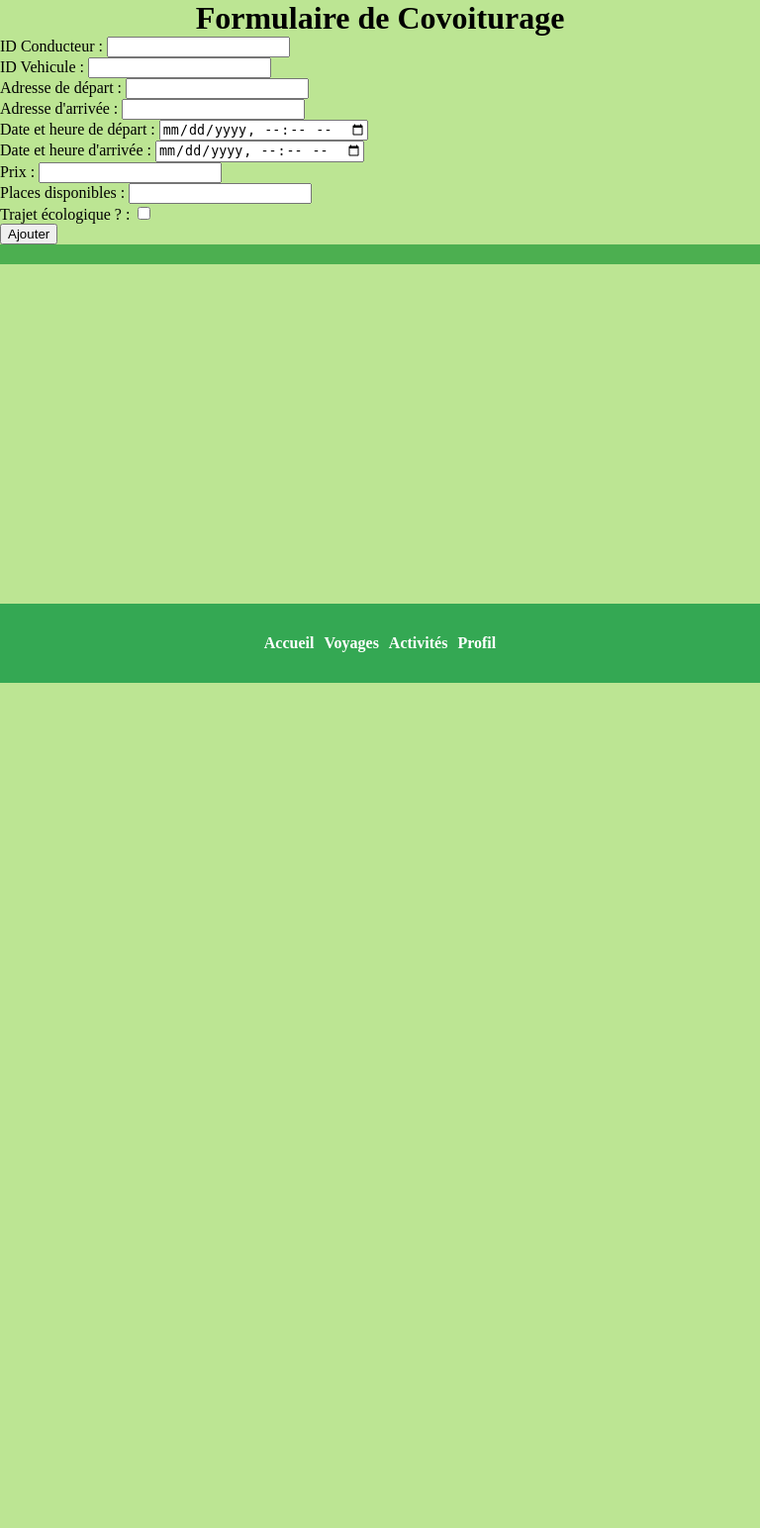
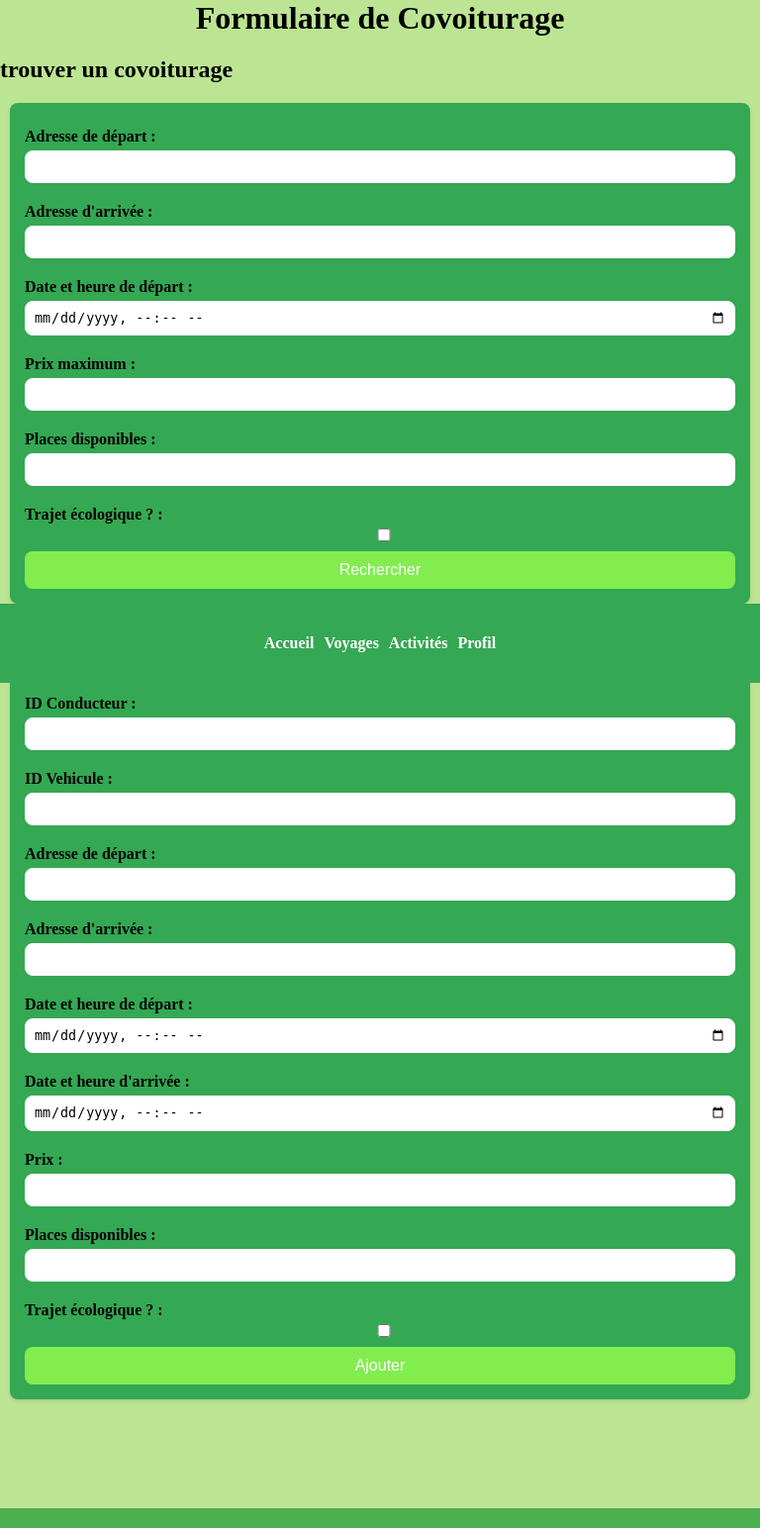
Before and after one commit to Alyaesub/Ecoride, a PHP site: page /FormeCovoit.php in a window 768 px wide. Shown: the part 110-1654 px from the top of the page at 99% size. Before the commit the page ends 800 px from the top, so only its background shows below. Run offline with PHP 8.4, Linux system fonts and the light colour scheme.

Commit message:
add css form and add form searchcovoit

```diff
--- a/FormeCovoit.php
+++ b/FormeCovoit.php
@@ -16,7 +16,7 @@
     </header>
     <main>
         <?php
-        include 'php/mainFormPage.php';
+        include 'php/addCovoitForm.php';
         ?>
     </main>
     <footer>
--- /dev/null
+++ b/php/addCovoitForm.php
@@ -0,0 +1,65 @@
+<main class="content" id="home">
+    <div class="title">
+        <h1>Formulaire de Covoiturage</h1>
+    </div>
+    <section class="formulaire">
+        <section class="search-covoit">
+            <h2>trouver un covoiturage</h2>
+            <form id="searchCovoiturageForm" action="saveCodeTest\traitement.php" method="get">
+                <label for="adresse_depart">Adresse de départ :</label>
+                <input type="text" id="adresse_depart" name="adresse_depart" required><br>
+
+                <label for="adresse_arrivee">Adresse d'arrivée :</label>
+                <input type="text" id="adresse_arrivee" name="adresse_arrivee" required><br>
+
+                <label for="date_depart">Date et heure de départ :</label>
+                <input type="datetime-local" id="date_depart" name="date_depart" required><br>
+
+                <label for="prix_max">Prix maximum :</label>
+                <input type="number" id="prix_max" name="prix_max" step="0.01"><br>
+
+                <label for="places_disponibles">Places disponibles :</label>
+                <input type="number" id="places_disponibles" name="places_disponibles"><br>
+
+                <label for="est_ecologique">Trajet écologique ? :</label>
+                <input type="checkbox" id="est_ecologique" name="est_ecologique"><br>
+
+                <button type="submit">Rechercher</button>
+            </form>
+        </section>
+        <section class="add-covoit">
+            <h2>Ajouter un covoiturage</h2>
+            <form id="addCovoiturageForm" action="saveCodeTest\traitement.php" method="post">
+
+                <label for="conducteur_id">ID Conducteur :</label>
+                <input type="number" id="conducteur_id" name="conducteur_id" required><br>
+
+                <label for="vehicule_id">ID Vehicule :</label>
+                <input type="number" id="vehicule_id" name="vehicule_id" required><br>
+
+                <label for="adresse_depart">Adresse de départ :</label>
+                <input type="text" id="adresse_depart" name="adresse_depart" required><br>
+
+                <label for="adresse_arrivee">Adresse d'arrivée :</label>
+                <input type="text" id="adresse_arrivee" name="adresse_arrivee" required><br>
+
+                <label for="date_depart">Date et heure de départ :</label>
+                <input type="datetime-local" id="date_depart" name="date_depart" required><br>
+
+                <label for="date_arrivee">Date et heure d'arrivée :</label>
+                <input type="datetime-local" id="date_arrivee" name="date_arrivee" required><br>
+
+                <label for="prix">Prix :</label>
+                <input type="number" id="prix" name="prix" required><br>
+
+                <label for="places_disponibles">Places disponibles :</label>
+                <input type="number" id="places_disponibles" name="places_disponibles" required><br>
+
+                <label for="est_ecologique">Trajet écologique ? :</label>
+                <input type="checkbox" id="est_ecologique" name="est_ecologique" required><br>
+
+                <button type="submit">Ajouter</button>
+            </form>
+        </section>
+    </section>
+</main>
--- a/saveCodeTest/traitement.php
+++ b/saveCodeTest/traitement.php
@@ -2,4 +2,5 @@
 echo "<h1>Données reçues :</h1>";
 echo "<pre>"; // Pour un affichage plus lisible
 print_r($_POST); // Affiche toutes les données POST
+print_r($_GET);
 echo "</pre>";
--- a/styles/css/main.css
+++ b/styles/css/main.css
@@ -11,6 +11,7 @@
   }
   main {
     flex: 1;
+    padding-bottom: 50px;
   }
 }
 @media (min-width: 768px) {
@@ -37,7 +38,7 @@
 }
 @media (max-width: 768px) {
   .navbar {
-    position: absolute;
+    position: fixed;
     inset: auto 0 0 0;
     display: flex;
     justify-content: space-around;
@@ -336,4 +337,76 @@
   .pub-2:hover {
     box-shadow: 0 4px 10px rgba(0, 0, 0, 0.2);
   }
+}
+@media (max-width: 768px) {
+  form {
+    background-color: #34a853;
+    padding: 15px;
+    margin: 10px;
+    border-radius: 8px;
+    box-shadow: 0 2px 4px rgba(0, 0, 0, 0.1);
+  }
+  form label {
+    display: block;
+    margin-top: 10px;
+    font-weight: bold;
+  }
+  form input {
+    width: 100%;
+    padding: 8px;
+    margin-top: 5px;
+    margin-bottom: 10px;
+    box-sizing: border-box;
+    border: 1px solid white;
+    border-radius: 8px;
+  }
+  form button {
+    width: 100%;
+    padding: 10px;
+    background-color: #81ED4F;
+    color: white;
+    border: none;
+    border-radius: 8px;
+    cursor: pointer;
+    font-size: 16px;
+  }
+  form button:hover {
+    background-color: #4da6ff;
+  }
+}
+@media (min-width: 768px) {
+  form {
+    background-color: #34a853;
+    padding: 15px;
+    margin: 10px;
+    border-radius: 8px;
+    box-shadow: 0 2px 4px rgba(0, 0, 0, 0.1);
+  }
+  form label {
+    display: block;
+    margin-top: 10px;
+    font-weight: bold;
+  }
+  form input {
+    width: 100%;
+    padding: 8px;
+    margin-top: 5px;
+    margin-bottom: 10px;
+    box-sizing: border-box;
+    border: 1px solid white;
+    border-radius: 8px;
+  }
+  form button {
+    width: 100%;
+    padding: 10px;
+    background-color: #81ED4F;
+    color: white;
+    border: none;
+    border-radius: 8px;
+    cursor: pointer;
+    font-size: 16px;
+  }
+  form button:hover {
+    background-color: #4da6ff;
+  }
 }/*# sourceMappingURL=main.css.map */
--- a/styles/sass/_bases.scss
+++ b/styles/sass/_bases.scss
@@ -18,6 +18,7 @@
 
   main {
     flex: 1; // Remplit l'espace entre le header et le footer
+    padding-bottom: 50px;
   }
 
 
--- /dev/null
+++ b/styles/sass/_formulaire.scss
@@ -0,0 +1,87 @@
+///////////////// code mobile////////
+
+@media (max-width: 768px) {
+
+    form {
+        background-color: $primary-color;
+        padding: 15px;
+        margin: 10px;
+        border-radius: 8px;
+        box-shadow: 0 2px 4px rgba(0, 0, 0, 0.1);
+
+        label {
+            display: block;
+            margin-top: 10px;
+            font-weight: bold;
+        }
+
+        input {
+            width: 100%;
+            padding: 8px;
+            margin-top: 5px;
+            margin-bottom: 10px;
+            box-sizing: border-box;
+            border: 1px solid $white;
+            border-radius: 8px;
+        }
+
+        button {
+            width: 100%;
+            padding: 10px;
+            background-color: $link;
+            color: white;
+            border: none;
+            border-radius: 8px;
+
+            cursor: pointer;
+            font-size: 16px;
+
+            &:hover {
+                background-color: $secondary-color;
+            }
+        }
+    }
+}
+
+////////////////////////// Code Desktop /////////////////////////
+@media (min-width: 768px) {
+    form {
+        background-color: $primary-color;
+        padding: 15px;
+        margin: 10px;
+        border-radius: 8px;
+        box-shadow: 0 2px 4px rgba(0, 0, 0, 0.1);
+
+        label {
+            display: block;
+            margin-top: 10px;
+            font-weight: bold;
+        }
+
+        input {
+            width: 100%;
+            padding: 8px;
+            margin-top: 5px;
+            margin-bottom: 10px;
+            box-sizing: border-box;
+            border: 1px solid $white;
+            border-radius: 8px;
+        }
+
+        button {
+            width: 100%;
+            padding: 10px;
+            background-color: $link;
+            color: white;
+            border: none;
+            border-radius: 8px;
+
+            cursor: pointer;
+            font-size: 16px;
+
+            &:hover {
+                background-color: $secondary-color;
+            }
+        }
+    }
+}
--- a/styles/sass/_nav-menu.scss
+++ b/styles/sass/_nav-menu.scss
@@ -1,7 +1,7 @@
 /////////////////////  CODE Mobilefirst //////////////////////////
 @media (max-width: 768px) {
     .navbar {
-        position: absolute;
+        position: fixed;
         inset: auto 0 0 0;
         display: flex; // Affiche la navbar mobile
         justify-content: space-around;
--- a/styles/sass/main.scss
+++ b/styles/sass/main.scss
@@ -6,3 +6,4 @@
 @import 'mainpage';
 @import 'search-bar';
 @import 'section-pubs-covoit';
+@import 'formulaire';
```
Also changed, not shown: php/mainFormPage.php (deleted, +0 -36 lines), 1 other file.
